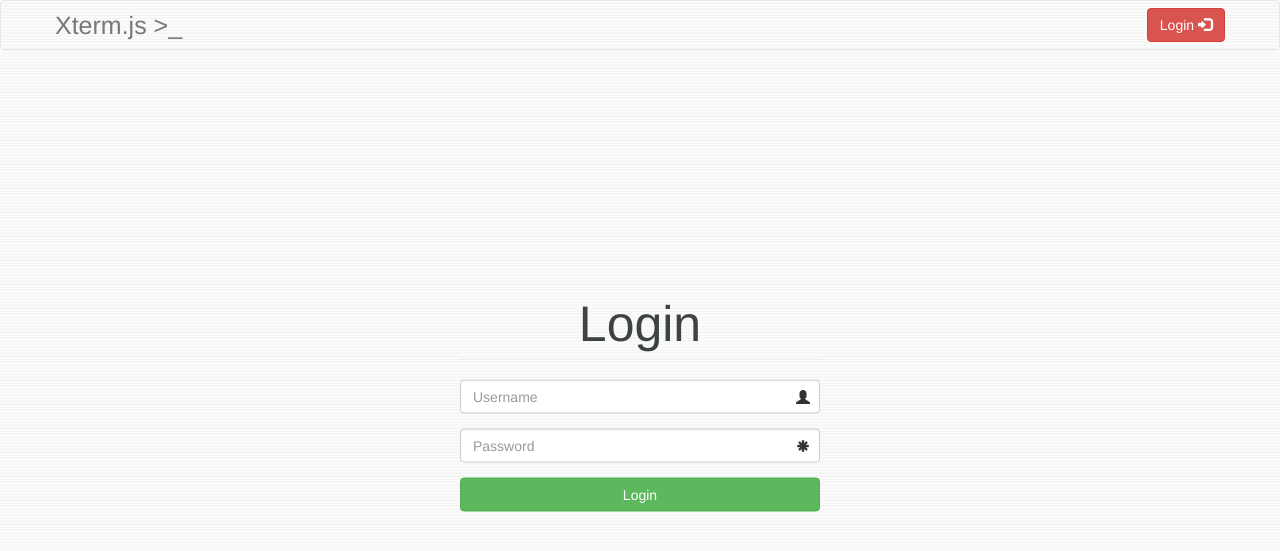
After one commit to ClusterHQ/flocker-sourcelair, a Django app: template web/ui/templates/ui/login.html in a window 1280 px wide. The commit adds this page. Shown: the top 551 px of the page. Run offline with Django 3.2, Linux system fonts and the light colour scheme; the template is opened without the code that fills it, so the values that code supplies are empty; parts of the project's set-up code (start-up, migrations or seed data) failed here and were passed over; some libraries are stand-ins or nearby versions.

Commit message:
added login files

```diff
--- /dev/null
+++ b/web/ui/static/ui/js/login.js
@@ -0,0 +1,36 @@
+$('form.login-form').on('submit', function() {
+  var form = $(this);
+  var url = '/api/auth/login/';
+  var data = {};
+  var errCondition = false;
+
+  //Loop through and grab only the value of the attribute id.
+  form.find('[id]').each(function() {
+    var element = $(this);
+    var idValue = element.attr('id');
+    var value = element.val();
+
+    data[idValue] = value;
+  });
+
+  $.ajax({
+    url   : url,
+    type  : 'POST',
+    data  : data,
+  }).done(function(data, textStatus, req) {
+      // Place code here to redirect to /terminal
+      window.location.href = '/terminal';
+  }).fail(function(req, textStatus, errorThrown) {
+      // Place code here to show error from req.responseJSON object
+      // Form key: error
+	  if(errCondition == true)
+		$('div.alert').removbe();
+      var JSONresponse = req.responseJSON;
+      for( var key in JSONresponse){
+        var warning = '<div class="alert alert-warning alert-block space fade in"><a href="#" class="close" data-dismiss="alert">&times;</a><strong>Form ' + key + ' error :</strong> ' + JSONresponse[key] + '</div>';
+        $('.error-warnings').append(warning);
+      }
+  });
+  errCondition = true;
+  return false; //Prevent default.
+});
--- /dev/null
+++ b/web/ui/templates/ui/login.html
@@ -0,0 +1,77 @@
+{% load staticfiles %}
+<!DOCTYPE html>
+<html lang='en'>
+  <head>
+    <meta charset='utf-8'>
+    <meta http-equiv='X-UA-Compatible' content='IE=edge'>
+    <meta name='viewport' content='width=device-width, initial-scale=1'>
+    <title>Login</title>
+		 <!-- Latest compiled and minified CSS -->
+    <link rel='stylesheet' href='//maxcdn.bootstrapcdn.com/bootstrap/3.3.5/css/bootstrap.min.css'>
+		<style>
+
+			.brand {
+		font-size:25px;;
+			}
+
+			html, .navbar {
+	    background-image: url('ui/img/bg_light.png');
+	    background-repeat: repeat;
+			}
+
+			.signpar {
+		font-family: 'Helvetica Neue', Helvetica, Arial, sans-serif;
+		font-size: 50px;
+		line-height: 30px;
+		color: #3d4242;
+			}
+
+			.container {
+		position: absolute;
+		top: 50%;
+		left:50%;
+		transform: translate(-50%,-50%);
+			}
+
+		</style>
+  </head>
+	<body>
+		<div class='navbar navbar-default'>
+			<div class='container'>
+				<div class='row'>
+					<a class='btn navbar-btn btn-danger pull-right' href='{% static 'register.html' %}'>Login <i class='glyphicon glyphicon-log-in'></i></a>
+				<div class='navbar-brand'><p class='brand'>Xterm.js >_</p>
+				</div>
+				</div>
+			</div>
+		</div>
+		<div class='container'>
+			<div class='row'>
+				<div class='col-md-4 col-md-offset-4 col-sm-4 col-sm-offset-4 '>
+					 <h1 class='signpar'><p class='text-center'>Login</p></h1>
+							<hr>
+					<form class='login-form'>
+						<div class='has-feedback form-group'>
+							<label for='username' class='sr-only'>Username</label>
+							<input type='text' id='username' class='form-control input-md' placeholder='Username'>
+							<span class='glyphicon glyphicon-user form-control-feedback'></span>
+						</div>
+
+						<div class='has-feedback form-group'>
+							<label for='password' class='sr-only'>Password</label>
+							<input type='password' id='password' class='form-control input-md' placeholder='Password'>
+							<span class='glyphicon glyphicon-asterisk form-control-feedback'></span>
+						</div>
+
+						<button type='submit' class='btn btn-success btn-block'>
+							Login
+						</button>
+					</form>
+				</div>
+			</div>
+		</div>
+		<script type='text/javascript' src='//code.jquery.com/jquery-2.1.4.js'></script>
+		<script src='//maxcdn.bootstrapcdn.com/bootstrap/3.3.5/js/bootstrap.min.js'></script>
+		<script type='text/javascript' src='{% static 'ui/js/login.js' %}'></script>
+  </body>
+</html>
```
Also changed, not shown: web/ui/templates/ui/register.html (+4 -4 lines).
